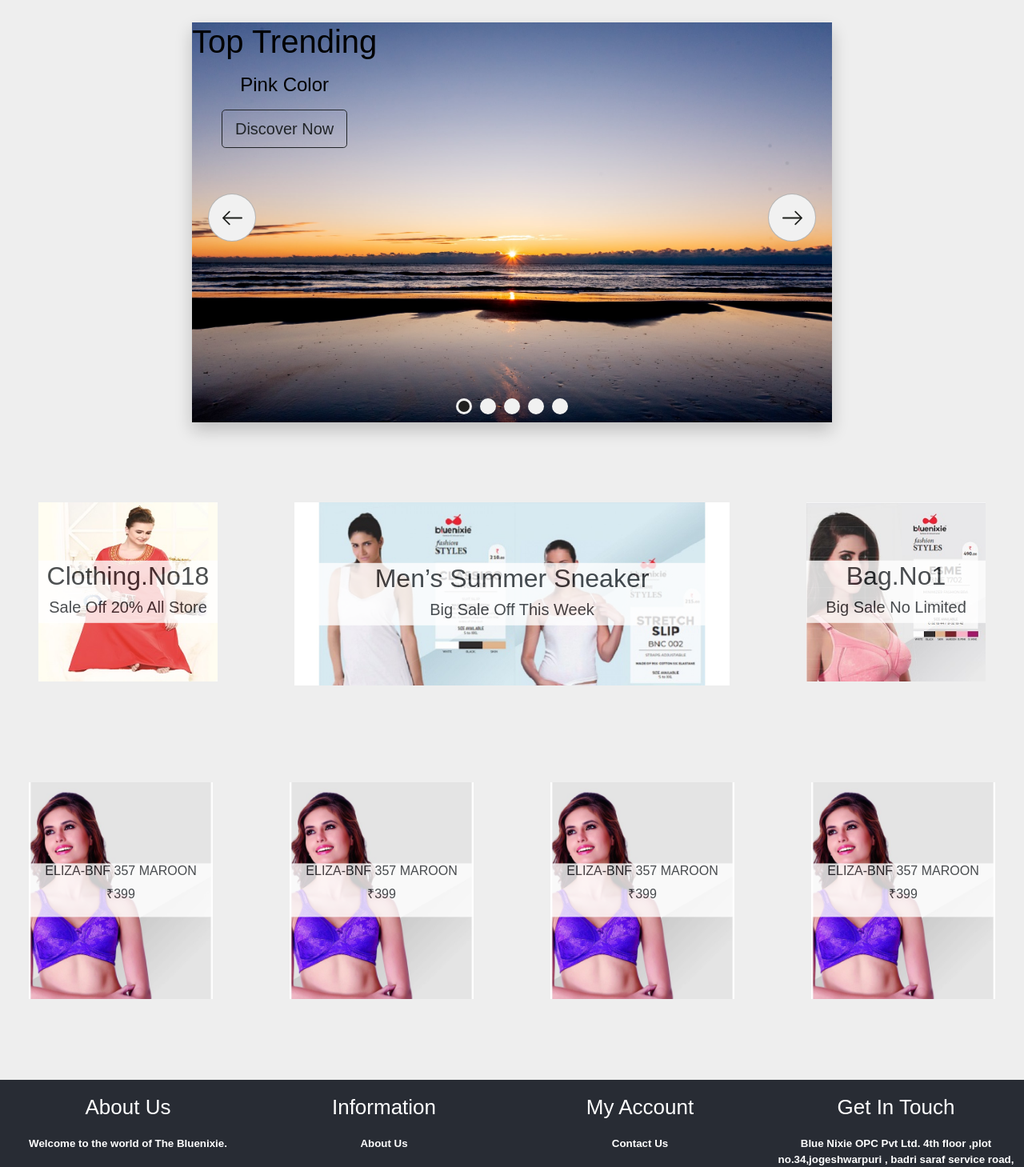
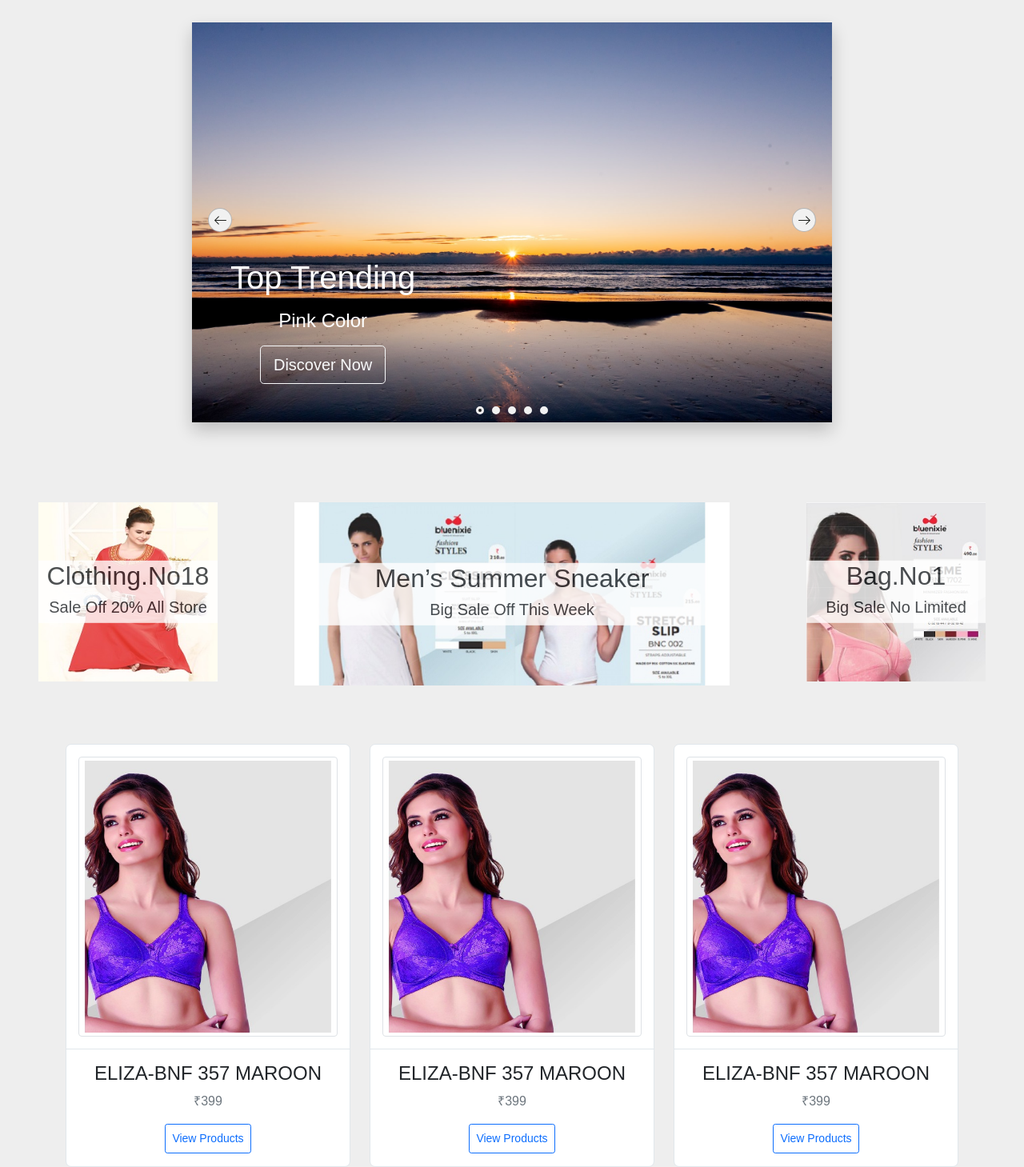
Before and after one commit to harshgmx47/bluenixie, a React (Create React App) app: page /Home in a window 1280 px wide. Shown: the part 120-1579 px from the top of the page at 80% size. Built offline with nearby package versions, Linux system fonts and the light colour scheme.

Commit message:
Homepage UI updates

```diff
--- a/src/App.css
+++ b/src/App.css
@@ -105,3 +105,7 @@ width:100%;
   top:10px;
   margin-left:60px;
 }
+.custom-img{
+  height:350px;
+  width:350px;
+}
--- a/src/App.js
+++ b/src/App.js
@@ -70,8 +70,54 @@ function App() {
         </div>
       </div>
 </div>
-
+<div className="container">
 <div className="row">
+<div className="col-md-4 col-sm-7">
+            <div className="card mb-30"><a className="card-img-tiles" href="" data-abc="true">
+                    <div className="inner">
+                        <div className="main-img">
+                            <img className="img-thumbnail custom-img" src={newArrival} alt="Category"/>
+                            </div>
+                    </div>
+                </a>
+                <div className="card-body text-center">
+                    <h4 className="card-title">ELIZA-BNF 357 MAROON</h4>
+                    <p className="text-muted">₹399</p>
+                    <a className="btn btn-outline-primary btn-sm" href="" data-abc="true">View Products</a>
+                </div>
+            </div>
+        </div>
+        <div className="col-md-4 col-sm-7">
+            <div className="card mb-30"><a className="card-img-tiles" href="" data-abc="true">
+                    <div className="inner">
+                        <div className="main-img">
+                            <img className="img-thumbnail custom-img" src={newArrival} alt="Category"/>
+                            </div>
+                    </div>
+                </a>
+                <div className="card-body text-center">
+                    <h4 className="card-title">ELIZA-BNF 357 MAROON</h4>
+                    <p className="text-muted">₹399</p>
+                    <a className="btn btn-outline-primary btn-sm" href="" data-abc="true">View Products</a>
+                </div>
+            </div>
+        </div>
+        <div className="col-md-4 col-sm-6">
+            <div className="card mb-30"><a className="card-img-tiles" href="" data-abc="true">
+                    <div className="inner">
+                        <div className="main-img">
+                            <img className="img-thumbnail custom-img" src={newArrival} alt="Category"/>
+                            </div>
+                    </div>
+                </a>
+                <div className="card-body text-center">
+                    <h4 className="card-title">ELIZA-BNF 357 MAROON</h4>
+                    <p className="text-muted">₹399</p>
+                    <a className="btn btn-outline-primary btn-sm" href="" data-abc="true">View Products</a>
+                </div>
+            </div>
+        </div>
+  {/*
 <div
         className='p-5 text-left bg-image col-lg-3'
         style={{ height: 420 }}
@@ -136,6 +182,8 @@ function App() {
         </div>
         </div>
       </div>
+  */}
+</div>
 </div>
 
 <FootBar />
--- a/src/views/Slider/Slider.css
+++ b/src/views/Slider/Slider.css
@@ -31,8 +31,8 @@
   }
 
   .btn-slide {
-    width: 60px;
-    height: 60px;
+    width: 30px;
+    height: 30px;
     border-radius: 50%;
     background: #f1f1f1;
     border: 1px solid rgba(34, 34, 34, 0.287);
@@ -44,8 +44,8 @@
   }
 
   .btn-slide img {
-    width: 25px;
-    height: 25px;
+    width: 15px;
+    height: 15px;
     pointer-events: none;
   }
   .prev {
@@ -68,8 +68,8 @@
     display: flex;
   }
   .dot {
-    width: 20px;
-    height: 20px;
+    width: 10px;
+    height: 10px;
     border-radius: 50%;
     border: 3px solid #f1f1f1;
     margin: 0 5px;
--- a/src/views/Slider/Slider.js
+++ b/src/views/Slider/Slider.js
@@ -46,11 +46,11 @@ return(
 
 
          <div className='mask'>
-          <div className='d-flex justify-content-left align-items-left'>
-            <div className='text-black'>
+          <div className='d-flex bottom-0 position-absolute m-5'>
+            <div className='text-white'>
               <h1 className='mb-3'>Top Trending</h1>
               <h4 className='mb-3'>Pink Color</h4>
-              <a className='btn btn-outline-dark btn-lg' href='#!' role='button'>
+              <a className='btn btn-outline-light btn-lg' href='#!' role='button'>
                 Discover Now
               </a>
             </div>
```
